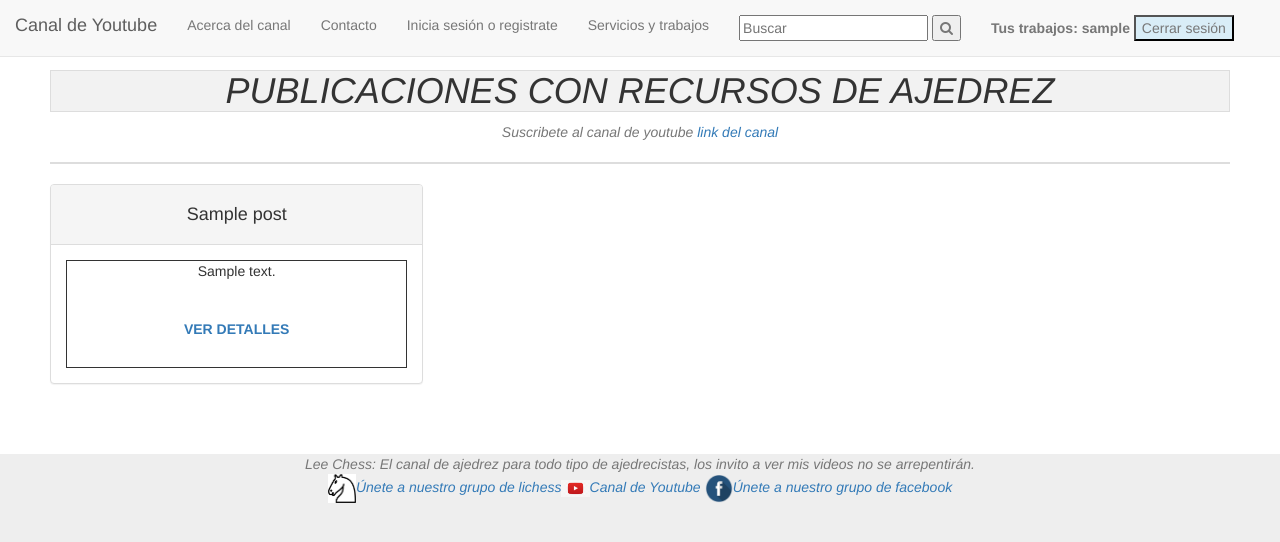
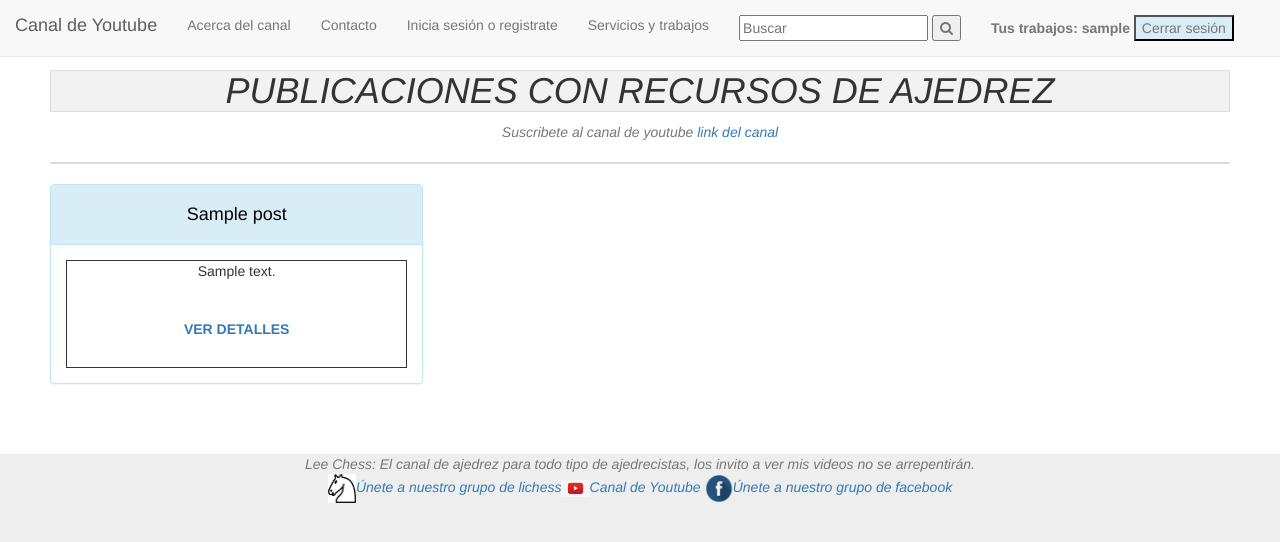
Before and after one commit to jeshf/leechess, a Django app: template templates/posts.html in a window 1280 px wide. Shown: the top 542 px of the page. Run offline with Django 3.2, Linux system fonts and the light colour scheme; tables that the repository leaves empty hold one stand-in row (values such as "Sample post"); the template is opened without the code that fills it: values that come from a table or form of the project are taken from there, most other values are stand-ins (such as "Sample title", 1, 10 or a date in 2020); some libraries are stand-ins or nearby versions.

Commit message:
posts panels titltes new styles

```diff
--- a/templates/posts.html
+++ b/templates/posts.html
@@ -60,9 +60,9 @@
                 <div class="row">
                             {% for post in allposts %}
                                                    <div class="col-md-4">
-                            <div class="panel panel-default text-center">
+                            <div class="panel panel-info text-center">
   <div class="panel-heading panel-title">
-    <h4>{{post.postTitle}}</h4>
+    <h4 style="color: black">{{post.postTitle}}</h4>
   </div>
   <div class="panel-body">
 <div class="slider-wrapper theme-bar">
```
